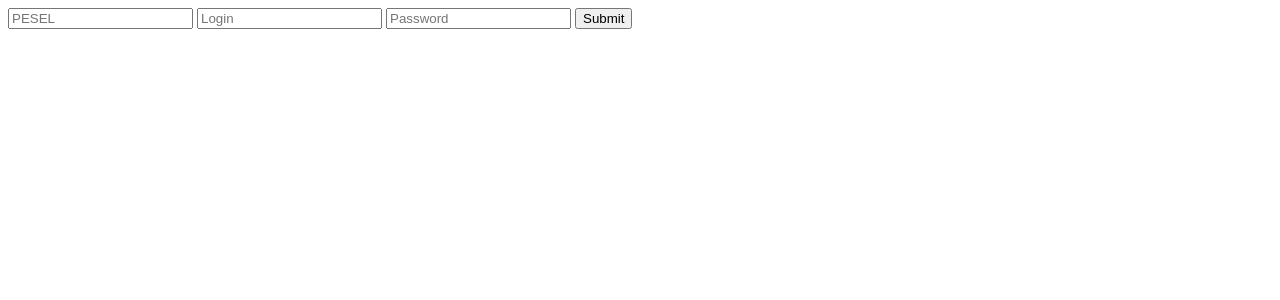
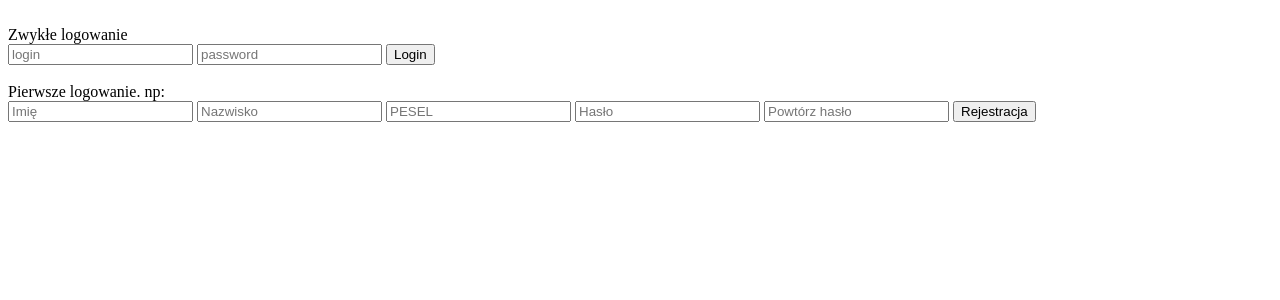
Before and after one commit to msyulia/ioproject, a PHP site: page / in a window 1280 px wide. Shown: the top 300 px of the page. Run offline with PHP 8.4, Linux system fonts and the light colour scheme.

Commit message:
Poprawki

```diff
--- a/ratingapp/index.php
+++ b/ratingapp/index.php
@@ -14,12 +14,24 @@
 </head>
 <body>
     <div>
-        <form action="../ratingapp/application/controllers/login.php" method="POST">
-            <input type="text" name="PESEL" placeholder="PESEL">
-            <input type="text" name="login" placeholder="Login">
-            <input type="password" name="pwd" placeholder="Password">
-            <input type="submit" name="register" placeholder="Register">
+        <!-- tu login -->
+        <br/> Zwykłe logowanie
+        <form action="">
+            <input type="text" name="login" placeholder="login">
+            <input type="password" name="login" placeholder="password">
+            <button>Login</button>
         </form>
+
+<!-- tu pierwsze logowanie -->
+<br>Pierwsze logowanie. np:
+<form action="">
+    <input type="text" name="login" placeholder="Imię">
+    <input type="text" name="nazwisko" placeholder="Nazwisko">
+    <input type="text" name="pesel" placeholder="PESEL">
+    <input type="password" name="PWD1" placeholder="Hasło">
+    <input type="password" name="PWD2" placeholder="Powtórz hasło">
+    <button>Rejestracja</button>
+</form>
     </div>
 </body>
 </html>
```
Also changed, not shown: ratingapp/application/controllers/login.php (+9 -0 lines).
